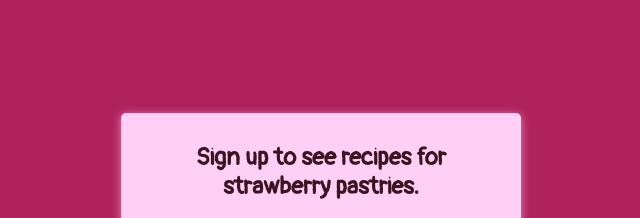
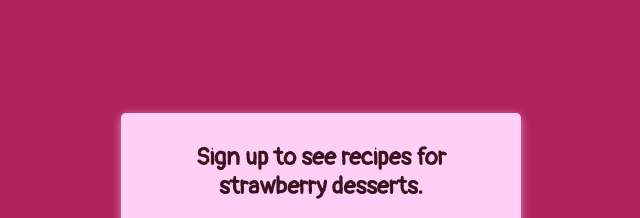
Before and after one commit to chotimmysf/signupformvalidation, a plain HTML site: page index.html in a window 1280 px wide. Shown: the top 218 px of the page, 319-959 px from the left. Drawn offline with Linux system fonts and the light colour scheme; a web font is replaced by a local one.

Commit message:
replaced pastries with desserts, update README

```diff
--- a/index.html
+++ b/index.html
@@ -10,7 +10,7 @@
   <body>
     <div class="container">
       <form action="" id="form" class="form">
-        <h2>Sign up to see recipes for strawberry pastries.</h2>
+        <h2>Sign up to see recipes for strawberry desserts.</h2>
         <div class="form-control">
           <label for="username">User Name</label>
           <input type="text" id="username" placeholder="Enter your username" />
```
Also changed, not shown: 1 other file.
